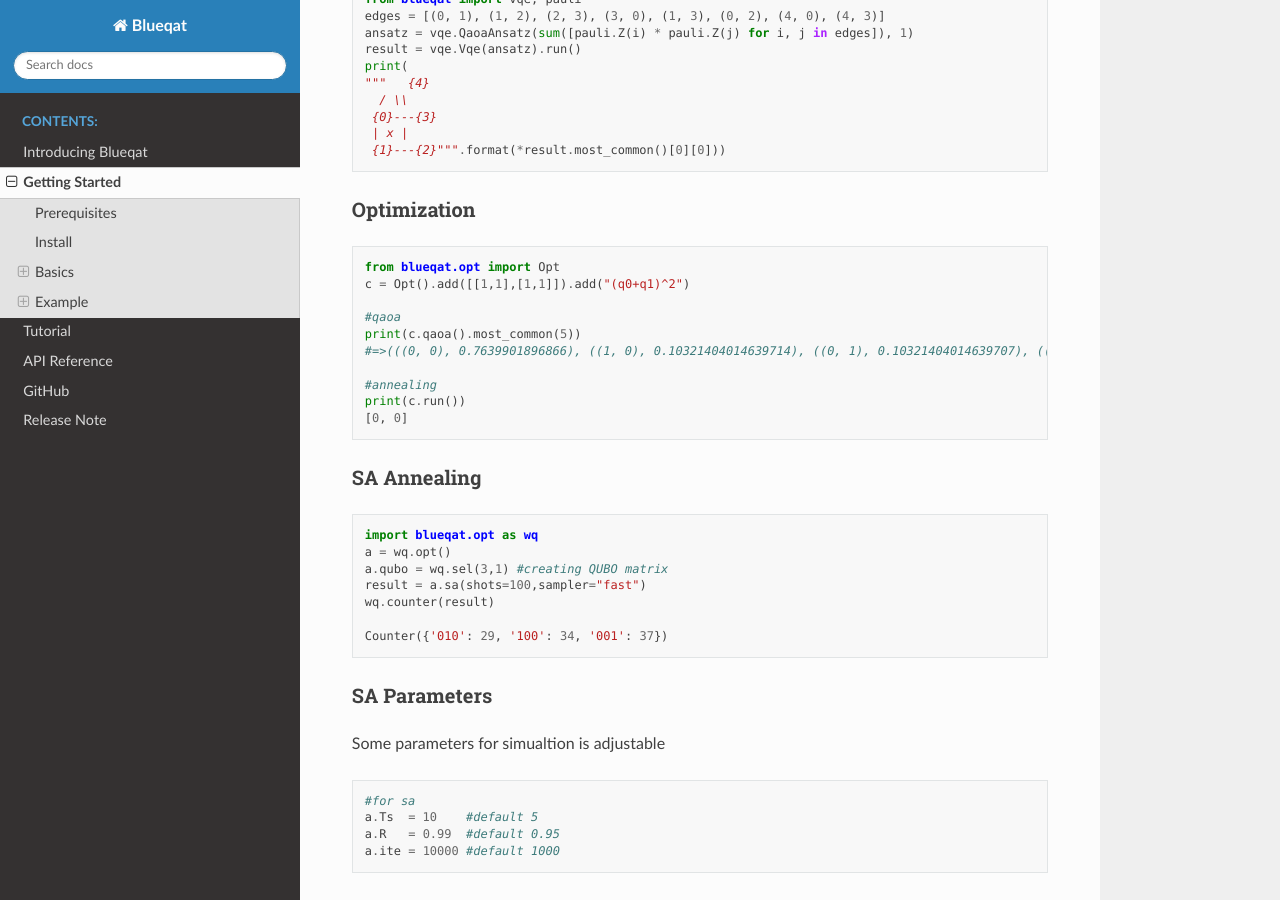
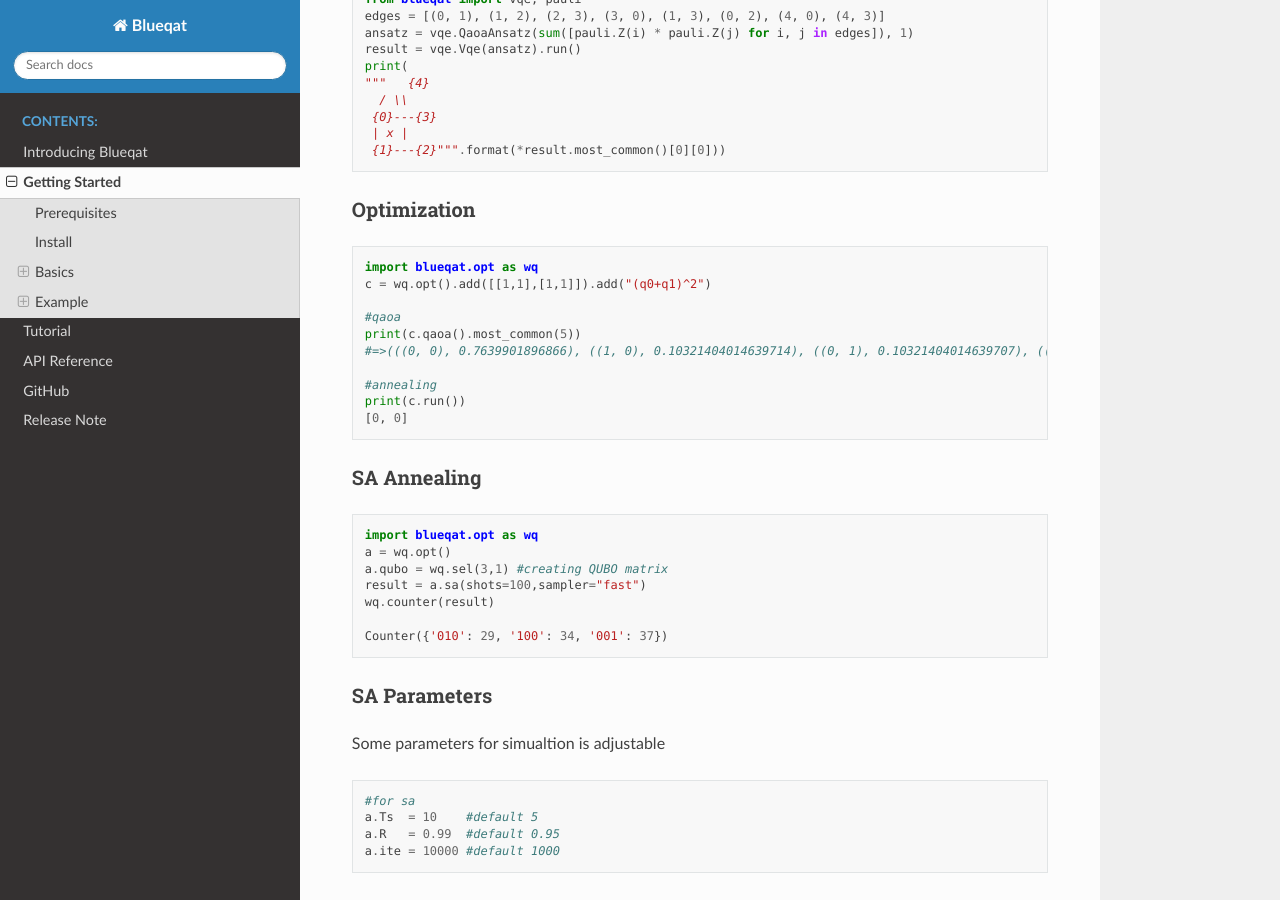
Before and after one commit to Qaqarot/qaqarot, a Sphinx documentation site: the page built from doc/source/getting_started.rst, in a window 1280 px wide and 900 px high, scrolled down 3070 px. Built offline with Sphinx 7.4.7 and the Read the Docs theme 2.0.0, drawn with Linux system fonts in a browser that asks for light colours.

Commit message:
update wildqat

```diff
--- a/doc/source/getting_started.rst
+++ b/doc/source/getting_started.rst
@@ -188,8 +188,8 @@ Optimization
 
 .. code-block:: python
 
-    from blueqat.opt import Opt
-    c = Opt().add([[1,1],[1,1]]).add("(q0+q1)^2")
+    import blueqat.opt as wq
+    c = wq.opt().add([[1,1],[1,1]]).add("(q0+q1)^2")
 
     #qaoa
     print(c.qaoa().most_common(5))
```
